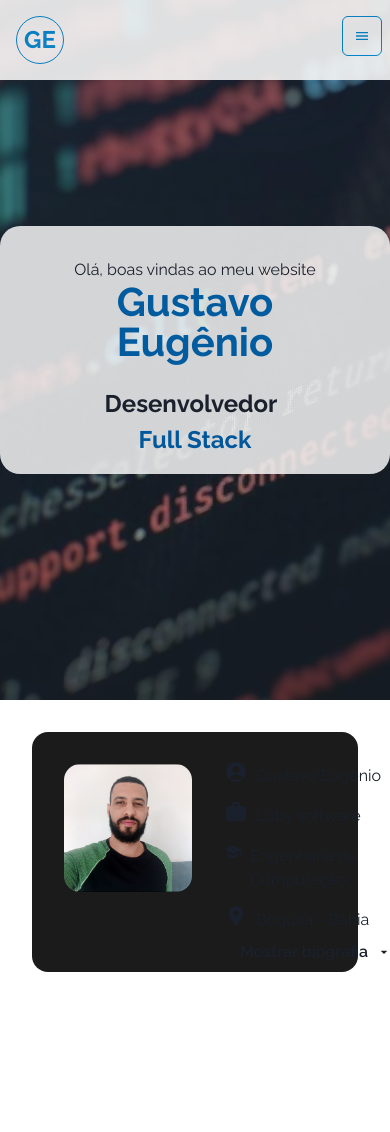
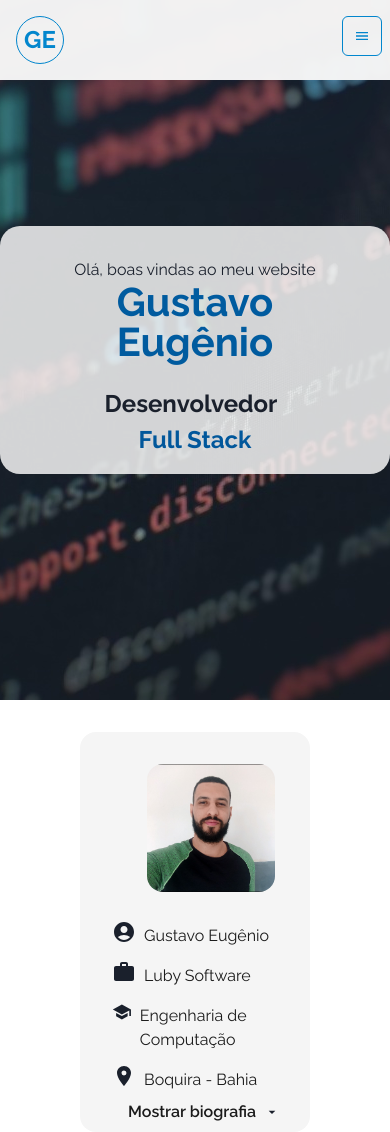
Before and after one commit to ghoeugenio/web-portifolio, a React (Vite) app: page / in a window 390 px wide. Before the commit the page ends 972 px from the top, so only its background shows below. Built offline with nearby package versions, Linux system fonts and the light colour scheme.

Commit message:
feat: about done

```diff
--- a/src/components/About/index.tsx
+++ b/src/components/About/index.tsx
@@ -1,8 +1,16 @@
-import {Box, Button, Image, useDisclosure, Collapse} from '@chakra-ui/react';
-import {useContext} from 'react';
+import {
+	Box,
+	Button,
+	Image,
+	useDisclosure,
+	Collapse,
+	useColorModeValue,
+} from '@chakra-ui/react';
+import {useContext, useState, useEffect} from 'react';
 import {
 	MdAccountCircle,
 	MdArrowDropDown,
+	MdArrowDropUp,
 	MdLocationOn,
 	MdSchool,
 	MdWork,
@@ -16,17 +24,34 @@ import {TextAnimation} from '../TextAnimation';
 import Profile from '../../assets/profile.jpg';
 
 export const About = () => {
-	const {isMobile, transitionText} = useContext(AppContext) as ContextType;
+	const {isMobile, transitionText, colorMode} = useContext(
+		AppContext
+	) as ContextType;
 
 	const {isOpen, onToggle} = useDisclosure();
+
+	const [color, setColor] = useState(
+		colorMode === 'light' ? 'alterPrimary' : 'primaryDark'
+	);
+	const bgColor = useColorModeValue('alterPrimary', 'primaryDark');
+
+	useEffect(() => {
+		colorMode === 'light'
+			? setColor('primaryDark')
+			: setColor('alterPrimary');
+	}, [colorMode]);
+
 	return (
 		<Box
-			display="flex "
+			display="flex"
 			flex="1"
-			bg="primaryDark"
-			marginX={isMobile ? '2rem' : '15rem'}
+			bg={bgColor}
+			marginX={isMobile ? '5rem' : '15rem'}
 			mt="2rem"
 			borderRadius="1rem"
+			flexDirection={isMobile ? 'column' : 'row'}
+			alignItems={isMobile ? 'center' : 'stretch'}
+			minWidth={isMobile ? '0rem' : '27rem'}
 		>
 			<Image
 				src={Profile}
@@ -41,7 +66,7 @@ export const About = () => {
 					<Button
 						mt="2rem"
 						onClick={onToggle}
-						rightIcon={<MdArrowDropDown />}
+						rightIcon={<MdArrowDropUp color={color} />}
 						bg="transparent"
 						_hover={{
 							bg: 'transparent',
@@ -55,6 +80,7 @@ export const About = () => {
 							transition={transitionText}
 							props={{
 								fontFamily: 'Raleway',
+								color: color,
 							}}
 						/>
 					</Button>
@@ -62,11 +88,12 @@ export const About = () => {
 				{!isOpen && (
 					<Box transition="text 0s opacity">
 						<TextAnimation
-							text="Gustavo Eugênio"
+							text="name"
 							transition={transitionText}
 							props={{
 								fontFamily: 'Raleway',
 								pt: '2rem',
+								color: color,
 							}}
 						>
 							<MdAccountCircle
@@ -75,14 +102,16 @@ export const About = () => {
 									marginTop: '1.75rem',
 									marginRight: '0.5rem',
 								}}
+								color={color}
 							/>
 						</TextAnimation>
 						<TextAnimation
-							text="Luby software"
+							text="work"
 							transition={transitionText}
 							props={{
 								fontFamily: 'Raleway',
 								pt: '1rem',
+								color: color,
 							}}
 						>
 							<MdWork
@@ -91,14 +120,16 @@ export const About = () => {
 									marginTop: '0.75rem',
 									marginRight: '0.5rem',
 								}}
+								color={color}
 							/>
 						</TextAnimation>
 						<TextAnimation
-							text="Engenharia de Computação"
+							text="course"
 							transition={transitionText}
 							props={{
 								fontFamily: 'Raleway',
 								pt: '1rem',
+								color: color,
 							}}
 						>
 							<MdSchool
@@ -107,14 +138,16 @@ export const About = () => {
 									marginTop: '0.75rem',
 									marginRight: '0.5rem',
 								}}
+								color={color}
 							/>
 						</TextAnimation>
 						<TextAnimation
-							text="Boquira - Bahia"
+							text="locale"
 							transition={transitionText}
 							props={{
 								fontFamily: 'Raleway',
 								pt: '1rem',
+								color: color,
 							}}
 						>
 							<MdLocationOn
@@ -123,6 +156,7 @@ export const About = () => {
 									marginTop: '0.75rem',
 									marginRight: '0.5rem',
 								}}
+								color={color}
 							/>
 						</TextAnimation>
 					</Box>
@@ -145,6 +179,7 @@ export const About = () => {
 								transition={transitionText}
 								props={{
 									fontFamily: 'Raleway',
+									color: color,
 								}}
 							/>
 						</Button>
@@ -158,6 +193,7 @@ export const About = () => {
 									fontFamily: 'Raleway',
 									pt: '1.2rem',
 									mr: '1rem',
+									color: color,
 								}}
 							/>
 						</Box>
--- a/src/components/Header/index.tsx
+++ b/src/components/Header/index.tsx
@@ -127,7 +127,7 @@ export const Header = () => {
 			top={scrollDirection === 'down' ? '-5rem' : '0rem'}
 			transition="all 0.3s linear"
 			justifyContent="space-between"
-			opacity="0.9"
+			opacity="0.98"
 			boxShadow="rgba(50, 50, 93, 0.25) 0px 50px 100px -20px, rgba(0, 0, 0, 0.3) 0px 30px 60px -30px"
 		>
 			<Button //icon logo
--- a/src/i18n/locales/en/en-us.json
+++ b/src/i18n/locales/en/en-us.json
@@ -9,6 +9,12 @@
 		"language": "Language",
 		"titleBanner": "Hello, welcome to my website",
 		"subtitleBanner": "Developer",
-		"biography": "I'm Gustavo Eugênio, Full Stack developer at Luby Software and graduating in Computer Engineering at UFBA. I am 25 years old and currently live in Salvador - Bahia. I have always been passionate about technology and like to solve problems with innovative and optimized solutions. I really enjoy studying computing, from software to hardware. Also make great drinks, play League of Legends and workout."
+		"biographyShow": "Show biography",
+		"biographyHide": "Hide biography",
+		"name": "Gustavo Eugênio",
+		"work": "Luby Software",
+		"course": "Computer Engineering",
+		"locale": "Boquira - Bahia",
+		"biography": "I'm Gustavo Eugênio, Júnior developer at Luby Software and graduating in Computer Engineering at UFBA. I am 25 years old and currently live in Salvador - Bahia. I have always been passionate about technology and like to solve problems with innovative and optimized solutions. I really enjoy studying computing, from software to hardware. Also make great drinks, play League of Legends and workout."
 	}
 }
--- a/src/i18n/locales/pt/pt-br.json
+++ b/src/i18n/locales/pt/pt-br.json
@@ -11,6 +11,10 @@
 		"subtitleBanner": "Desenvolvedor",
 		"biographyShow": "Mostrar biografia",
 		"biographyHide": "Ocultar biografia",
-		"biography": "Sou Gustavo Eugênio, desenvolvedor Full Stack na Luby Software e graduando em Engenharia de Computação na UFBA. Tenho 25 anos e atualmente moro em Salvador - Bahia. Sou apaixonado por tecnologia desde sempre e gosto de resolver problemas com soluções inovadoras e otimizadas. Gosto muito de estudar computação, do software ao hardware. Também preparo ótimos drinks, jogo League of Legends e faço musculação"
+		"name": "Gustavo Eugênio",
+		"work": "Luby Software",
+		"course": "Engenharia de Computação",
+		"locale": "Boquira - Bahia",
+		"biography": "Sou Gustavo Eugênio, Desenvolvedor Júnior na Luby Software e graduando em Engenharia de Computação na UFBA. Tenho 25 anos e atualmente moro em Salvador - Bahia. Sou apaixonado por tecnologia desde sempre e gosto de resolver problemas com soluções inovadoras e otimizadas. Gosto muito de estudar computação, do software ao hardware. Também preparo ótimos drinks, jogo League of Legends e faço musculação."
 	}
 }
```
